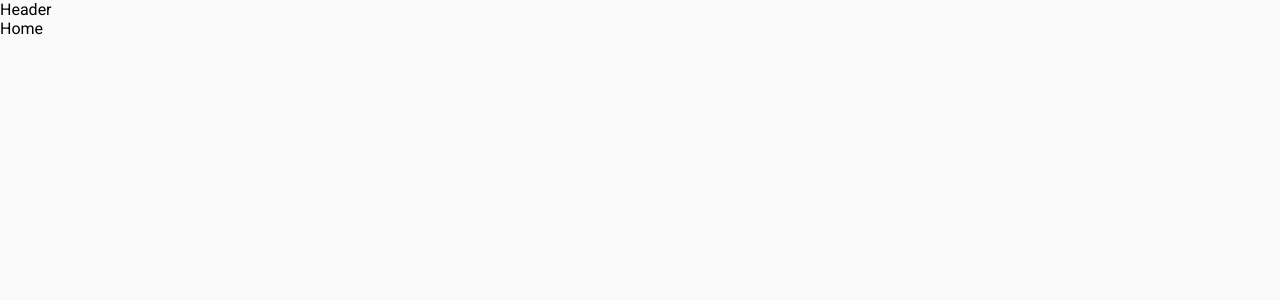
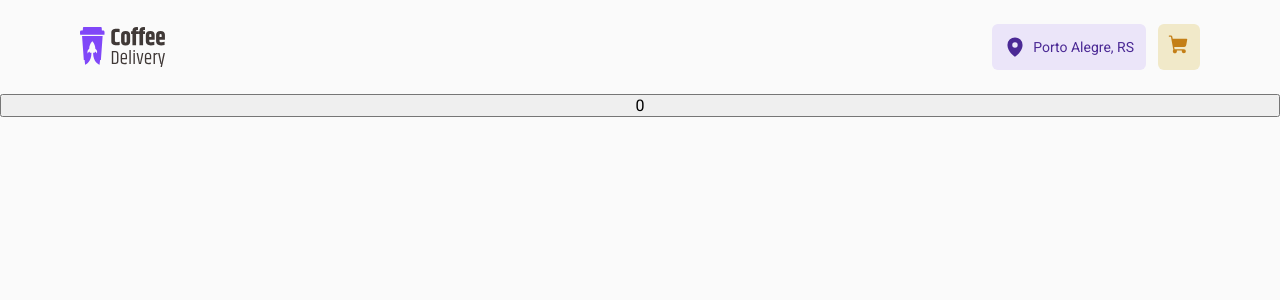
Before and after one commit to guirdy/coffee-delivery, a React (Vite) app: page / in a window 1280 px wide. Shown: the top 300 px of the page. Built offline with nearby package versions, Linux system fonts and the light colour scheme.

Commit message:
feat: header with context

```diff
--- /dev/null
+++ b/src/components/Header.tsx
@@ -0,0 +1,37 @@
+import { useNavigate } from 'react-router-dom'
+import { MapPin, ShoppingCart } from 'phosphor-react'
+import { HeaderContainer, HeaderContent, Location } from './styles'
+
+import logo from '../assets/logo.svg'
+import { useContext } from 'react'
+import { ShopContext } from '../context/ShopProvider'
+
+export function Header() {
+  const cart = useContext(ShopContext)
+  const navigate = useNavigate()
+
+  const handleNavigate = () => {
+    navigate('/cart')
+  }
+
+  return (
+    <HeaderContainer>
+      <HeaderContent>
+        <img src={logo} alt="Coffee Logotipo" />
+
+        <div>
+          <Location>
+            <MapPin size={22} weight="fill" />
+            Porto Alegre, RS
+          </Location>
+          <button onClick={handleNavigate}>
+            <ShoppingCart size={22} weight="fill" />
+            {cart.shoppingCartItems > 0 && (
+              <span>{cart.shoppingCartItems}</span>
+            )}
+          </button>
+        </div>
+      </HeaderContent>
+    </HeaderContainer>
+  )
+}
--- /dev/null
+++ b/src/components/styles.ts
@@ -0,0 +1,63 @@
+import styled from 'styled-components'
+
+export const HeaderContainer = styled.div`
+  display: flex;
+  justify-content: center;
+  align-items: center;
+  padding: 24px;
+`
+
+export const HeaderContent = styled.div`
+  display: flex;
+  justify-content: space-between;
+  align-items: center;
+  max-width: 1120px;
+  width: 100%;
+
+  > div {
+    display: flex;
+    align-items: center;
+    gap: 12px;
+
+    > button {
+      position: relative;
+      background: ${(props) => props.theme['yellow-light']};
+      color: ${(props) => props.theme['yellow-dark']};
+      padding: calc(10px);
+      border: none;
+      cursor: pointer;
+      border-radius: 6px;
+
+      > span {
+        position: absolute;
+        right: -8.35px;
+        top: -8px;
+        width: 20px;
+        height: 20px;
+        padding: 3px;
+        font-size: 0.75rem;
+        color: ${(props) => props.theme.white};
+        background: ${(props) => props.theme['yellow-dark']};
+        font-weight: 700;
+        border-radius: 1000px;
+      }
+    }
+  }
+`
+
+export const Location = styled.div`
+  display: flex;
+  align-items: center;
+  max-width: 160px;
+  width: 100%;
+  gap: 7px;
+  background: ${(props) => props.theme['purple-light']};
+  padding: 12px;
+  font-size: 0.875rem;
+  border-radius: 6px;
+  color: ${(props) => props.theme['purple-dark']};
+
+  span {
+    display: block;
+  }
+`
--- /dev/null
+++ b/src/context/ShopProvider.tsx
@@ -0,0 +1,31 @@
+import { createContext, ReactNode, useState } from 'react'
+
+interface ShopContextTypes {
+  shoppingCartItems: number
+  handleSetShoppingCartItems: () => void
+}
+
+interface ShopProviderProps {
+  children: ReactNode
+}
+
+export const ShopContext = createContext({} as ShopContextTypes)
+
+export const ShopProvider = ({ children }: ShopProviderProps) => {
+  const [shoppingCartItems, setShoppingCartItems] = useState(0)
+
+  const handleSetShoppingCartItems = () => {
+    setShoppingCartItems(shoppingCartItems + 1)
+  }
+
+  return (
+    <ShopContext.Provider
+      value={{
+        shoppingCartItems,
+        handleSetShoppingCartItems,
+      }}
+    >
+      {children}
+    </ShopContext.Provider>
+  )
+}
--- a/src/layouts/DefaultLayout.tsx
+++ b/src/layouts/DefaultLayout.tsx
@@ -1,11 +1,12 @@
 import { Outlet } from 'react-router-dom'
+import { Header } from '../components/Header'
 
 import { LayoutContainer } from './styles'
 
 export function DefaultLayout() {
   return (
     <LayoutContainer>
-      <div>Header</div>
+      <Header />
       <Outlet />
     </LayoutContainer>
   )
--- a/src/pages/Home/index.tsx
+++ b/src/pages/Home/index.tsx
@@ -1,3 +1,12 @@
+import { useContext } from 'react'
+import { ShopContext } from '../../context/ShopProvider'
+
 export function Home() {
-  return <div>Home</div>
+  const cart = useContext(ShopContext)
+
+  return (
+    <button onClick={cart.handleSetShoppingCartItems}>
+      {cart.shoppingCartItems}
+    </button>
+  )
 }
```
Also changed, not shown: src/App.tsx (+4 -3 lines).
